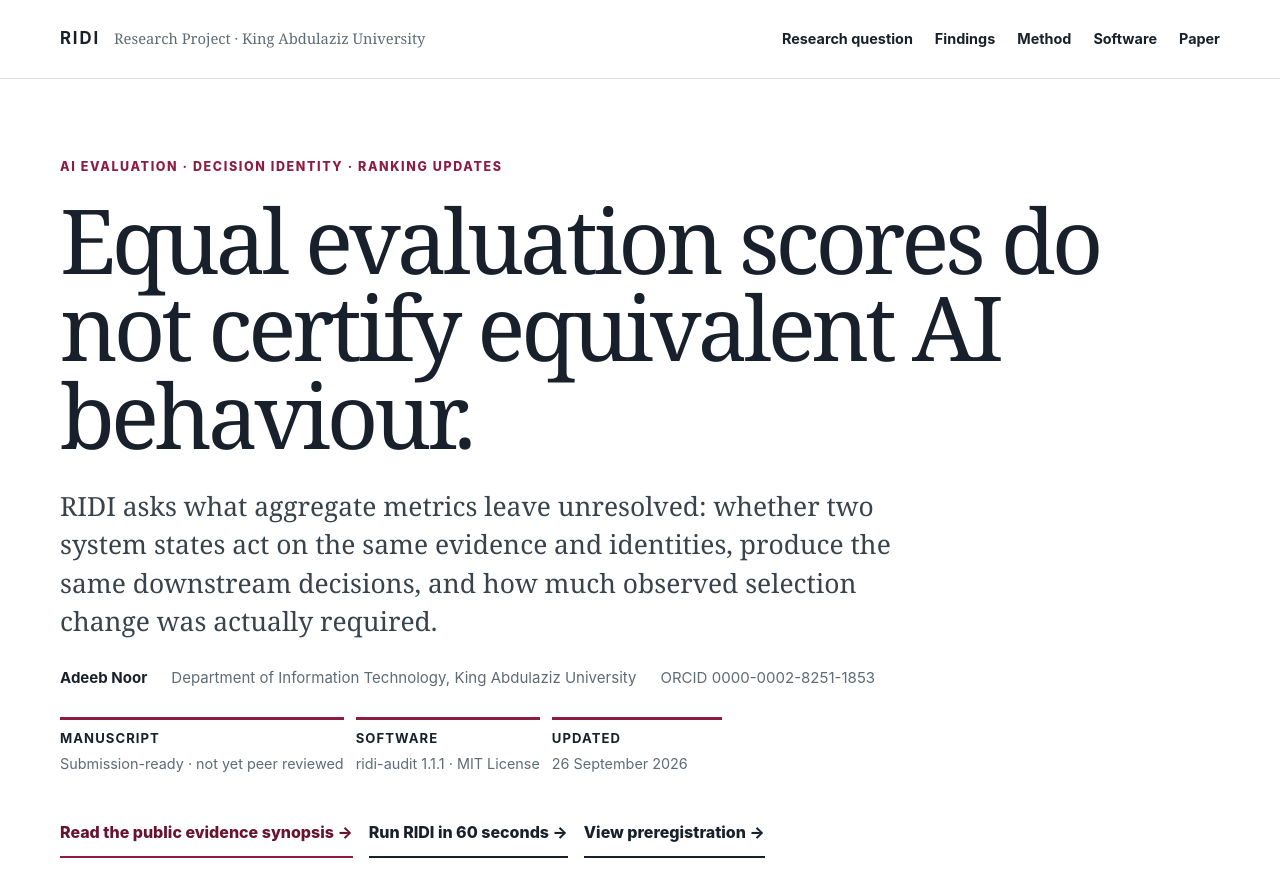
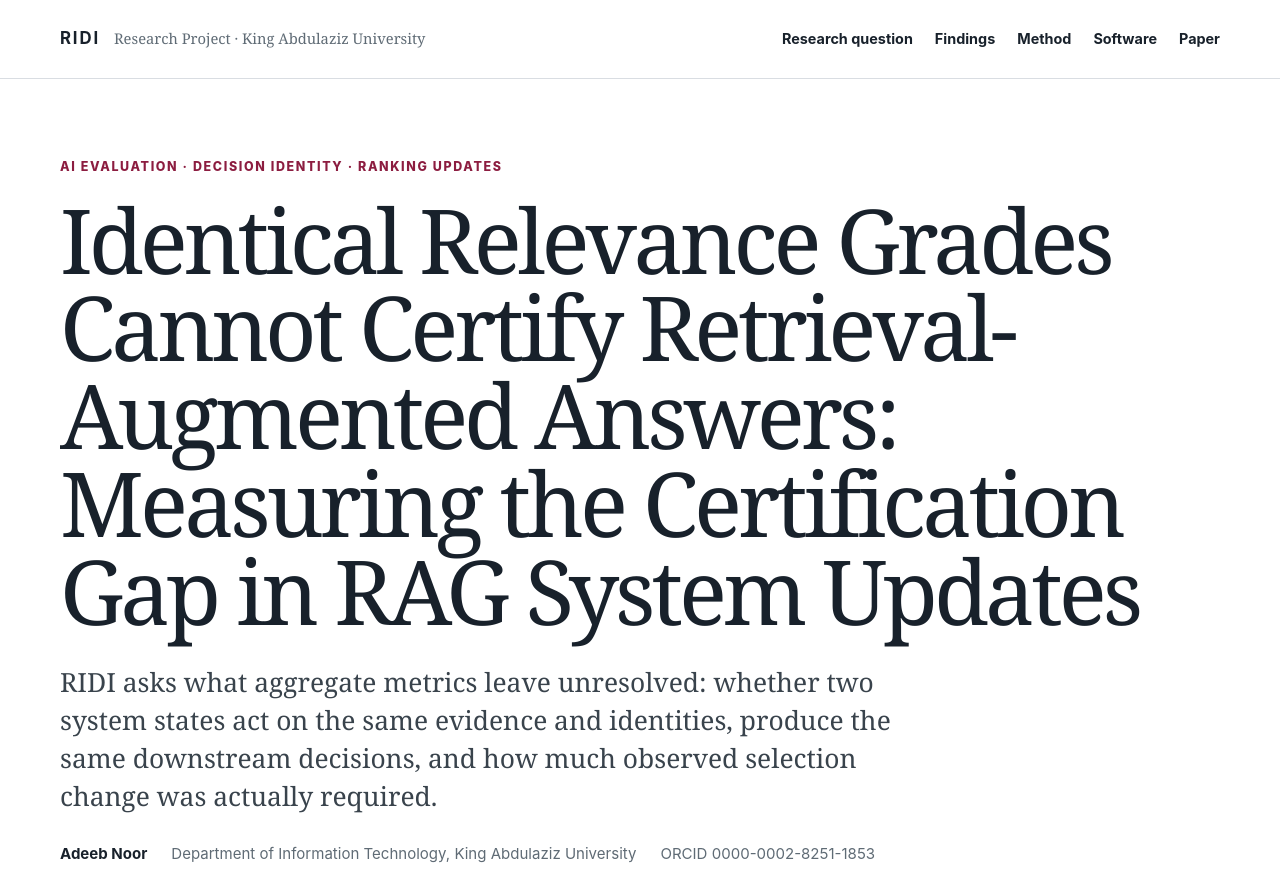
Before and after one commit to adeebnoor/ridi, a plain HTML site: page index.html in a window 1280 px wide. Shown: the top 870 px of the page. Drawn offline with Linux system fonts and the light colour scheme.

Commit message:
docs: align TOIS manuscript title and source data labels

```diff
--- a/index.html
+++ b/index.html
@@ -3,7 +3,7 @@
 <head>
 <meta charset="utf-8">
 <meta name="viewport" content="width=device-width,initial-scale=1">
-<title>RIDI — Equal evaluation scores do not certify equivalent AI behaviour</title>
+<title>RIDI — Identical Relevance Grades Cannot Certify Retrieval-Augmented Answers: Measuring the Certification Gap in RAG System Updates</title>
 <meta name="description" content="RIDI is a research project on evaluation equivalence, selection identity, downstream AI behaviour and the exact identity–utility frontier.">
 <style>
 :root{
@@ -123,7 +123,7 @@ footer .wrap{display:flex;justify-content:space-between;gap:24px;flex-wrap:wrap}
 <section class="hero">
   <div class="wrap">
     <div class="kicker">AI evaluation · decision identity · ranking updates</div>
-    <h1>Equal evaluation scores do not certify equivalent AI behaviour.</h1>
+    <h1>Identical Relevance Grades Cannot Certify Retrieval-Augmented Answers: Measuring the Certification Gap in RAG System Updates</h1>
     <p class="deck">RIDI asks what aggregate metrics leave unresolved: whether two system states act on the same evidence and identities, produce the same downstream decisions, and how much observed selection change was actually required.</p>
     <div class="byline">
       <span><b>Adeeb Noor</b></span>
@@ -252,7 +252,7 @@ print(compare_allocations(before, after))</div>
 <footer>
   <div class="wrap">
     <span><b>RIDI Research Project</b> · Adeeb Noor · King Abdulaziz University</span>
-    <span>Current manuscript: <i>Equal evaluation scores do not certify equivalent AI behaviour</i></span>
+    <span>Current manuscript: <i>Identical Relevance Grades Cannot Certify Retrieval-Augmented Answers: Measuring the Certification Gap in RAG System Updates</i></span>
   </div>
 </footer>
 </body>
```
